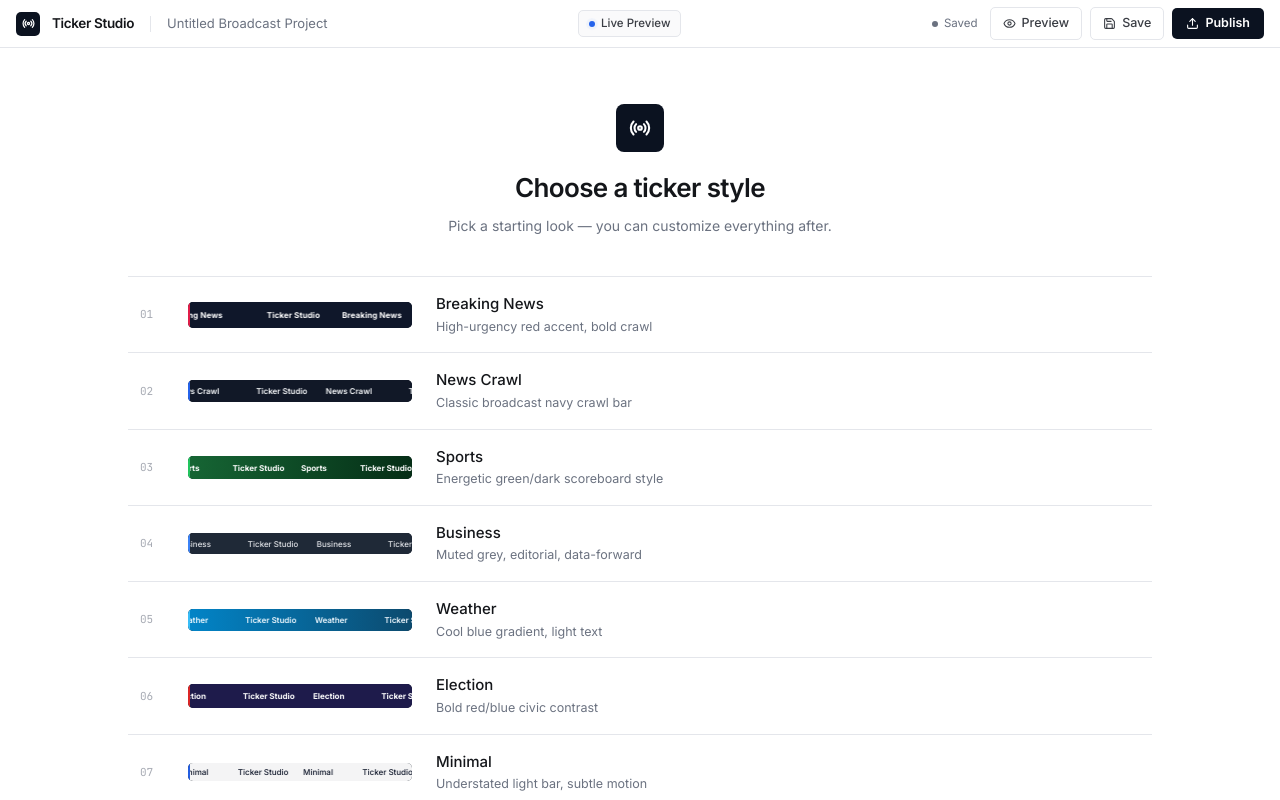
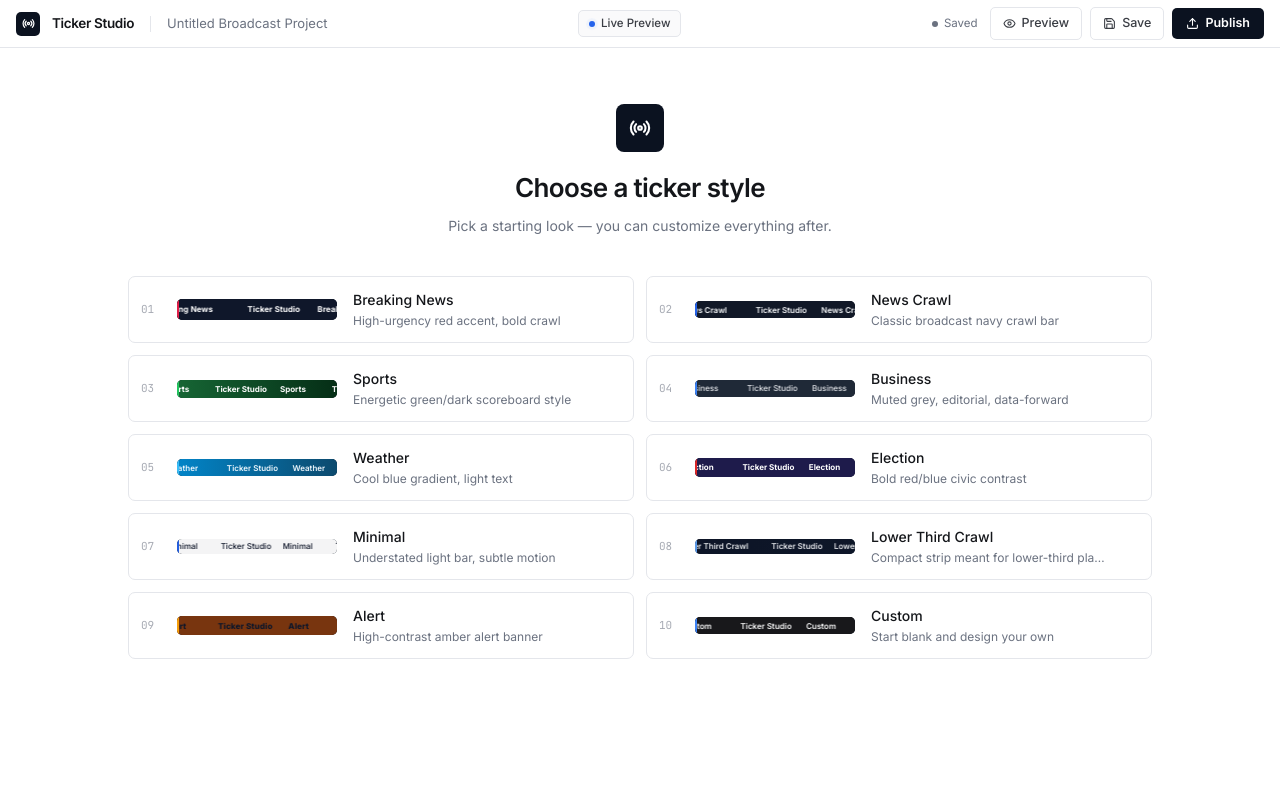
Before and after one commit to diyaseth-2409/ticker-studio-deploy, a React (Vite) app: page / in a window 1280 px wide. Built offline with nearby package versions, Linux system fonts and the light colour scheme.

Commit message:
Show ticker presets 2-up in the onboarding listicle
Switch the style picker from a single full-width column to a 2-column
card grid so multiple presets are visible per row, matching a
listicle layout rather than a stacked list.

```diff
--- a/src/components/canvas/StartListicle.tsx
+++ b/src/components/canvas/StartListicle.tsx
@@ -27,8 +27,8 @@ export function StartListicle() {
         <p className="mt-2 text-[14px] text-studio-muted">Pick a starting look — you can customize everything after.</p>
       </div>
 
-      <div className="flex flex-col divide-y divide-studio-border border-y border-studio-border">
-        {PRESETS.map((p) => {
+      <div className="grid grid-cols-2 gap-3">
+        {PRESETS.map((p, i) => {
           const preview: Ticker = {
             id: 'p',
             kind: 'ticker',
@@ -52,21 +52,22 @@ export function StartListicle() {
             <button
               key={p.id}
               onClick={() => setPreset(p.id)}
-              className="group flex items-center gap-6 px-3 py-4 text-left transition-colors hover:bg-studio-panel"
+              className="group flex items-center gap-4 rounded-[7px] border border-studio-border p-3 text-left transition-colors hover:border-accent-400 hover:bg-accent-50/30"
             >
-              <span className="w-6 shrink-0 font-mono text-[11px] text-studio-muted/60">
-                {String(PRESETS.indexOf(p) + 1).padStart(2, '0')}
+              <span className="w-5 shrink-0 font-mono text-[11px] text-studio-muted/60">
+                {String(i + 1).padStart(2, '0')}
               </span>
-              <div className="w-56 shrink-0 overflow-hidden rounded-[5px] bg-navy-900">
-                <TickerRender ticker={preview} scale={0.46} />
+              <div className="w-40 shrink-0 overflow-hidden rounded-[5px] bg-navy-900">
+                <TickerRender ticker={preview} scale={0.36} />
               </div>
               <div className="min-w-0 flex-1">
-                <p className="text-[15px] font-medium text-studio-ink">{p.label}</p>
-                <p className="mt-0.5 truncate text-[12.5px] text-studio-muted">{p.description}</p>
+                <p className="text-[14px] font-medium text-studio-ink">{p.label}</p>
+                <p className="mt-0.5 truncate text-[12px] text-studio-muted">{p.description}</p>
               </div>
-              <span className="flex shrink-0 items-center gap-1.5 text-[12px] font-medium text-studio-muted/0 transition-colors group-hover:text-accent-600">
-                Select <ArrowRight size={14} />
-              </span>
+              <ArrowRight
+                size={14}
+                className="shrink-0 text-studio-muted/0 transition-colors group-hover:text-accent-600"
+              />
             </button>
           )
         })}
```
